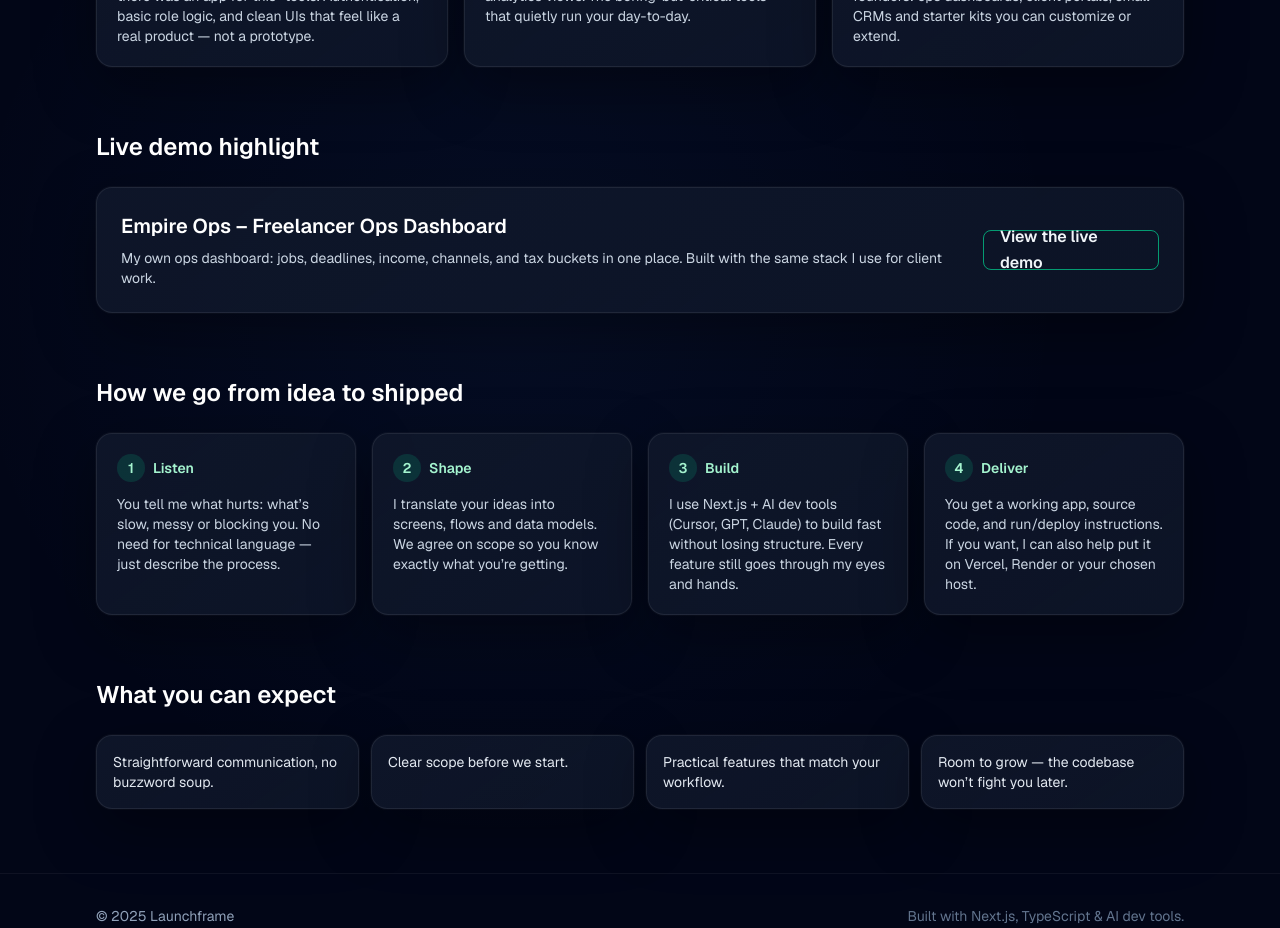
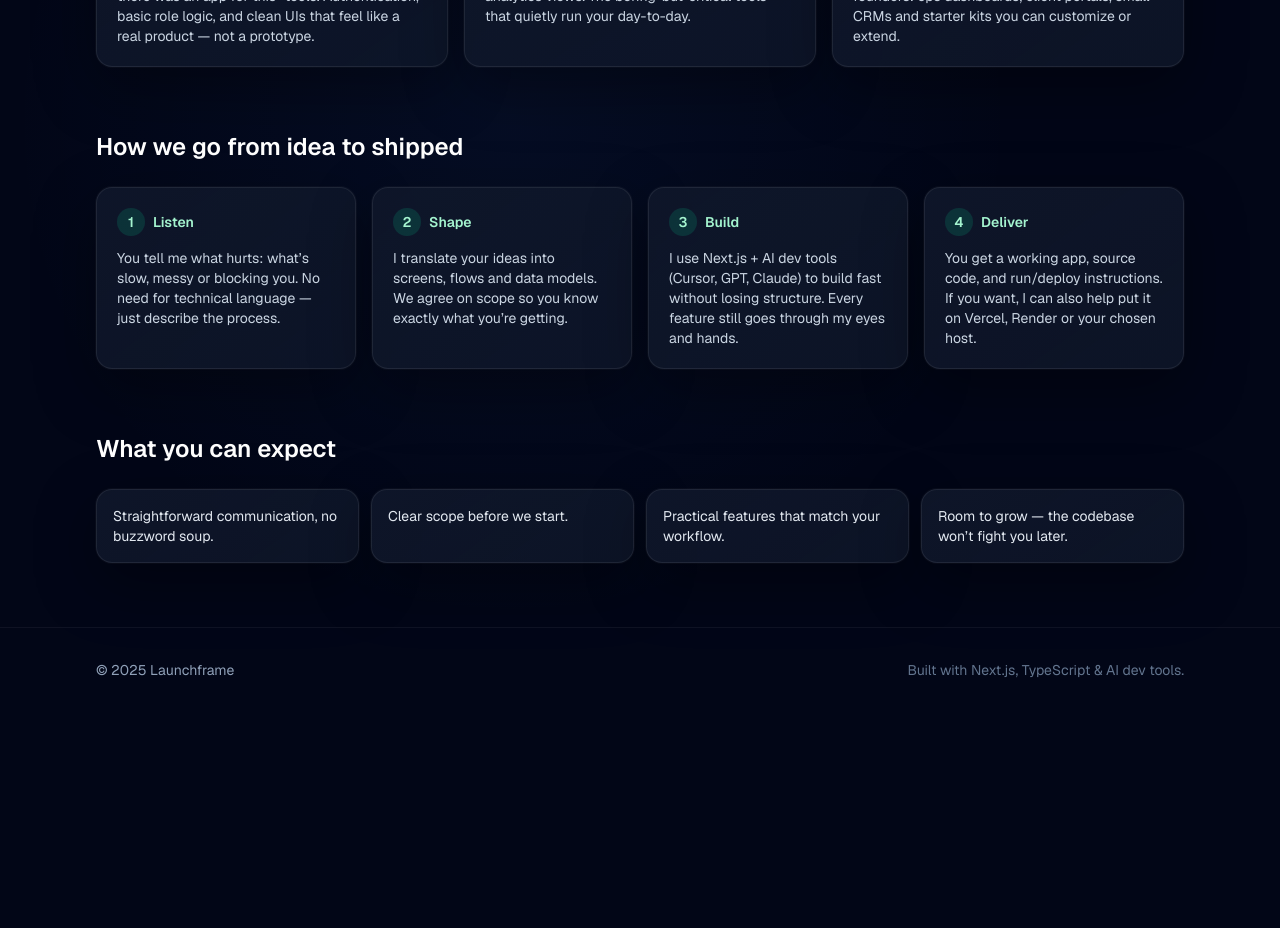
Before and after one commit to BiteTh3bulleT/BiteTh3bulleT.github.io, a Next.js app: page / in a window 1280 px wide. Shown: the part 1260-2188 px from the top of the page. After the commit the page ends 1972 px from the top, so only its background shows below. Built offline with nearby package versions, Linux system fonts and the light colour scheme.

Commit message:
Remove home demo highlight and refresh export
Drop the Empire Ops demo section from the home page and regenerate the static docs export so GitHub Pages reflects the change.

```diff
--- a/app/page.tsx
+++ b/app/page.tsx
@@ -172,29 +172,6 @@ export default function Home() {
         </div>
       </Section>
 
-      <Section title="Live demo highlight">
-        <div className="lf-card flex flex-col gap-4 p-6 sm:flex-row sm:items-center sm:justify-between">
-          <div className="space-y-2">
-            <h3 className="text-xl font-semibold text-white">
-              Empire Ops – Freelancer Ops Dashboard
-            </h3>
-            <p className="text-sm text-slate-300">
-              My own ops dashboard: jobs, deadlines, income, channels, and tax
-              buckets in one place. Built with the same stack I use for client
-              work.
-            </p>
-          </div>
-          <Link
-            href={siteConfig.links.empireOpsDemo}
-            className="inline-flex h-10 items-center justify-center rounded-lg border border-emerald-400/70 px-4 font-semibold text-emerald-200 transition hover:bg-emerald-400/10"
-            target="_blank"
-            rel="noreferrer"
-          >
-            View the live demo
-          </Link>
-        </div>
-      </Section>
-
       <Section title="How we go from idea to shipped">
         <div className="grid gap-4 sm:grid-cols-2 lg:grid-cols-4">
           {processSteps.map((step, index) => (
```
Also changed, not shown: 48 other files (tests, documents, lock files or other folders).
